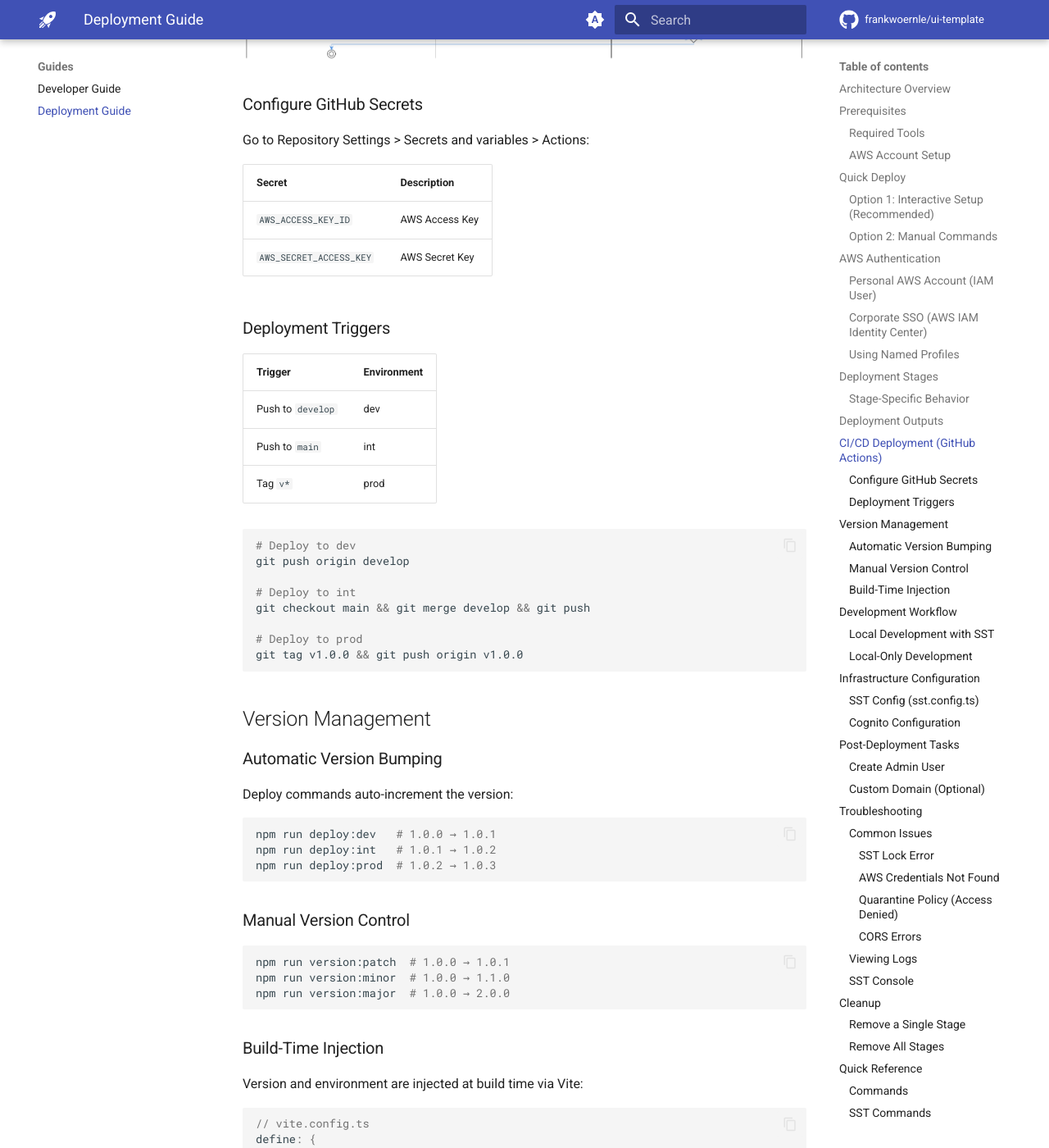
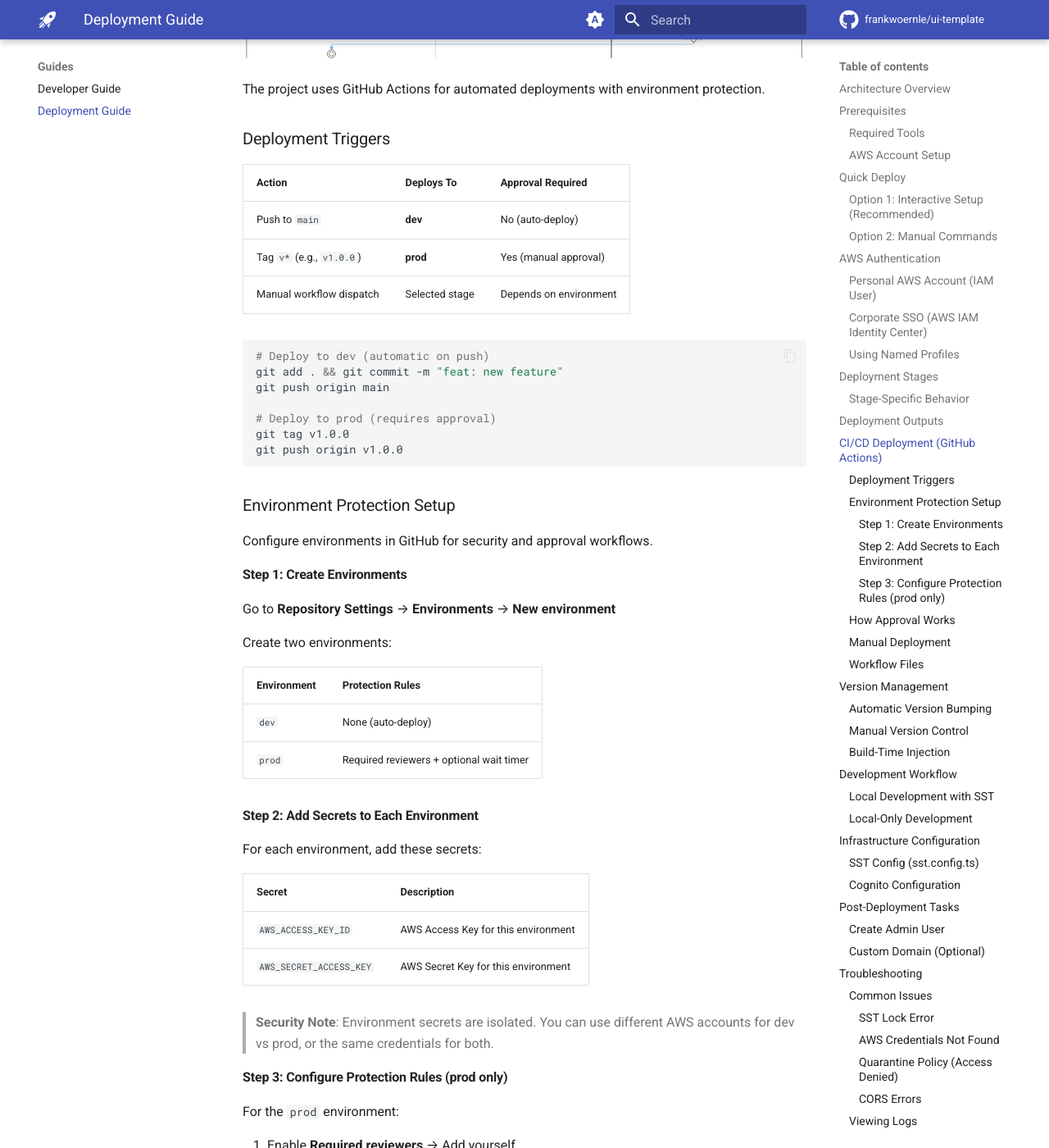
Before and after one commit to fwornle/ui-template, an MkDocs documentation site: the page built from docs-content/deployment-guide.md, in a window 1280 px wide and 1400 px high, scrolled down 5205 px. Shown: the whole window at 82% size. Built offline with MkDocs 1.6.1 and Material for MkDocs 9.7.7, drawn with Linux system fonts in a browser that asks for light colours; comment, search, counter and statistics services are not loaded; some of the changed text lies outside the part shown.

Commit message:
docs: update deployment and CI/CD description

````diff
--- a/docs-content/deployment-guide.md
+++ b/docs-content/deployment-guide.md
@@ -162,33 +162,89 @@
 
 ![CI/CD Flow](images/cicd-flow.png)
 
-### Configure GitHub Secrets
+The project uses GitHub Actions for automated deployments with environment protection.
 
-Go to Repository Settings > Secrets and variables > Actions:
+### Deployment Triggers
+
+| Action | Deploys To | Approval Required |
+|--------|------------|-------------------|
+| Push to `main` | **dev** | No (auto-deploy) |
+| Tag `v*` (e.g., `v1.0.0`) | **prod** | Yes (manual approval) |
+| Manual workflow dispatch | Selected stage | Depends on environment |
+
+```bash
+# Deploy to dev (automatic on push)
+git add . && git commit -m "feat: new feature"
+git push origin main
+
+# Deploy to prod (requires approval)
+git tag v1.0.0
+git push origin v1.0.0
+```
+
+### Environment Protection Setup
+
+Configure environments in GitHub for security and approval workflows.
+
+#### Step 1: Create Environments
+
+Go to **Repository Settings** → **Environments** → **New environment**
+
+Create two environments:
+
+| Environment | Protection Rules |
+|-------------|-----------------|
+| `dev` | None (auto-deploy) |
+| `prod` | Required reviewers + optional wait timer |
+
+#### Step 2: Add Secrets to Each Environment
+
+For each environment, add these secrets:
 
 | Secret | Description |
 |--------|-------------|
-| `AWS_ACCESS_KEY_ID` | AWS Access Key |
-| `AWS_SECRET_ACCESS_KEY` | AWS Secret Key |
+| `AWS_ACCESS_KEY_ID` | AWS Access Key for this environment |
+| `AWS_SECRET_ACCESS_KEY` | AWS Secret Key for this environment |
 
-### Deployment Triggers
+> **Security Note**: Environment secrets are isolated. You can use different AWS accounts for dev vs prod, or the same credentials for both.
 
-| Trigger | Environment |
-|---------|-------------|
-| Push to `develop` | dev |
-| Push to `main` | int |
-| Tag `v*` | prod |
+#### Step 3: Configure Protection Rules (prod only)
 
-```bash
-# Deploy to dev
-git push origin develop
+For the `prod` environment:
 
-# Deploy to int
-git checkout main && git merge develop && git push
+1. Enable **Required reviewers** → Add yourself
+2. Optionally enable **Wait timer** (e.g., 5-10 minutes)
+3. Optionally restrict **Deployment branches** to `refs/tags/v*`
 
-# Deploy to prod
-git tag v1.0.0 && git push origin v1.0.0
-```
+### How Approval Works
+
+When you push a tag like `v1.0.0`:
+
+1. GitHub Actions workflow starts
+2. Reaches `prod` environment → **pauses for approval**
+3. You receive notification (email if enabled)
+4. Go to **Actions** tab → Click the waiting workflow
+5. Click **Review deployments** → Check `prod` → **Approve and deploy**
+
+This "pause and think" moment prevents accidental production deployments.
+
+### Manual Deployment
+
+You can also trigger deployments manually:
+
+1. Go to **Actions** → **Deploy** workflow
+2. Click **Run workflow**
+3. Select stage (`dev` or `prod`)
+4. Click **Run workflow**
+
+### Workflow Files
+
+| Workflow | Purpose | Trigger |
+|----------|---------|---------|
+| `.github/workflows/deploy.yml` | SST deployment to AWS | Code changes to main, tags |
+| `.github/workflows/deploy-docs.yml` | MkDocs to GitHub Pages | Docs changes only |
+
+The workflows are configured with `paths-ignore` so documentation changes don't trigger AWS deployments, and vice versa.
 
 ## Version Management
 
````
Also changed, not shown: README.md (+11 -1 lines), docs/deployment-guide.md (+74 -18 lines), 1 other file.
